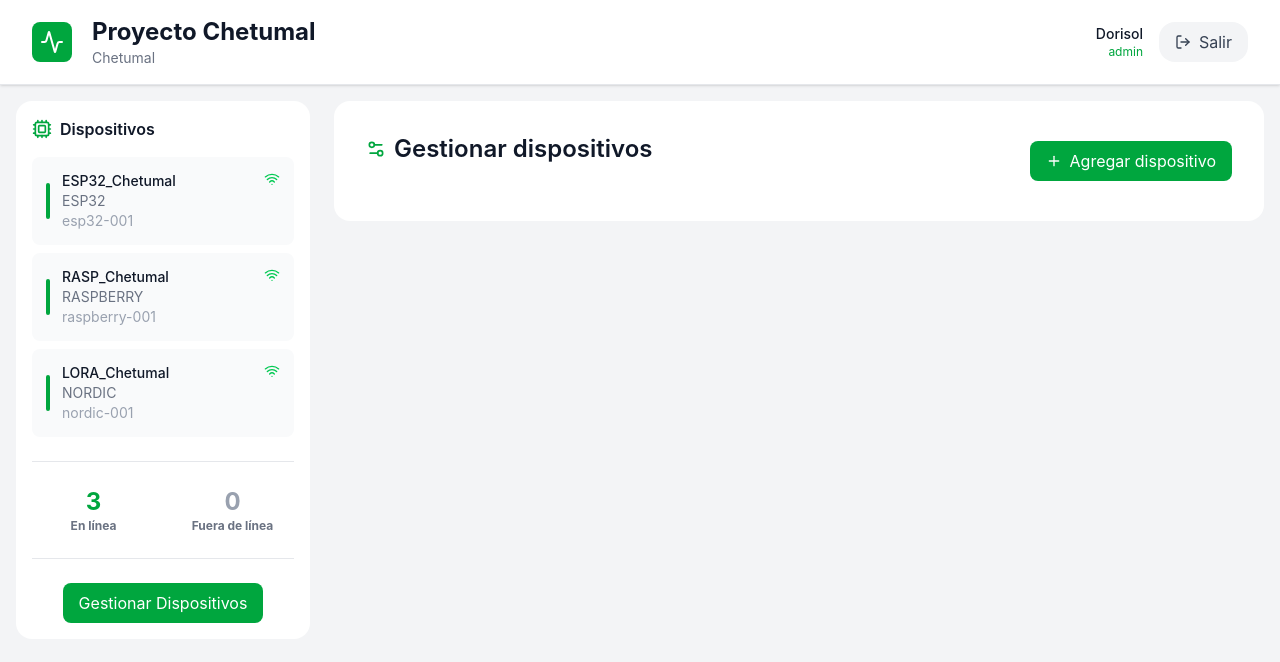
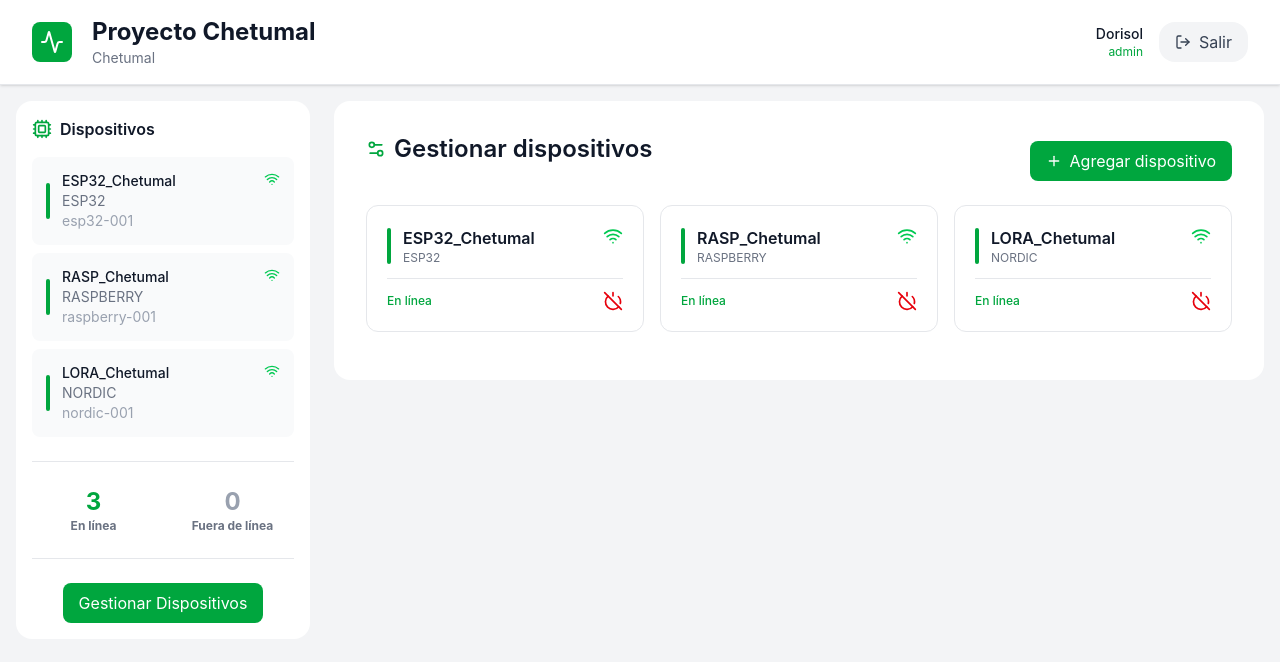
Before and after one commit to Dorisol/plataforma_iot_frontend, a React (Vite) app: page / in a window 1280 px wide. Both pictures are taken after a click on the button "Gestionar Dispositivos". Shown: the top 662 px of the page. Built offline with nearby package versions, Linux system fonts and the light colour scheme.

Commit message:
diseño vista de gestion de dispositivos

```diff
--- a/src/components/dashboard/VistaGestionDispositivos.tsx
+++ b/src/components/dashboard/VistaGestionDispositivos.tsx
@@ -1,11 +1,62 @@
 import { useState } from "react";
-import { Settings2, Plus } from "lucide-react";
+import { Settings2, Plus, Wifi, WifiOff, PowerOff} from "lucide-react";
+import type { Dispositivo } from "../../types/DispositivoInterface";
+import { getDispositivosPorTenant } from "../../helpers/helpers";
 
 interface GestionDispositivosProps {
     idTenant: string;
 }
 
 export function VistaGestionDispositivos({ idTenant }: GestionDispositivosProps) {
+
+    const dispositivosIniciales = getDispositivosPorTenant(idTenant);
+
+    //Definir estado de disposivos
+    //inicializar con los dispositivos que tengo de este tenant
+    const [dispositivos, setDispositivos] = useState<Dispositivo[]>(dispositivosIniciales);
+
+    //Modal
+    const [mostrarModalAgregar, setMostrarModalAgregar] = useState(false);
+    const [nuevoDispositivo, setNuevoDispositivo] = useState({
+        nombre: '',
+        tipo: 'ESP32' as 'ESP32' | 'RASPBERRY' | 'NORDIC',
+    });
+
+    //AQUI CONECTAR AL BACK
+    const handleAgregarDispositivo = (e: React.FormEvent) => {
+        e.preventDefault();
+        if(nuevoDispositivo.nombre){
+            const dispositivo: Dispositivo = {
+                idDispositivo: '12',
+                idTenant,
+                nombre: nuevoDispositivo.nombre,
+                tipo: nuevoDispositivo.tipo,
+                status: 'ON',
+                imagenesDisponibles: true,
+            };
+            setDispositivos([...dispositivos, dispositivo]);
+            setNuevoDispositivo({
+                nombre: '',
+                tipo: 'ESP32'})
+            setMostrarModalAgregar(false);
+        }
+    };
+
+    const handleDesactivarDispositivo = (idDispositivo: string) => {
+        if (confirm('¿Estás seguro de que deseas desactivar este dispositivo?')){
+            const nuevosDispositivos: Dispositivo[] = dispositivos.map((dispositivo) => {
+                if (dispositivo.idDispositivo === idDispositivo){
+                    return {
+                        ...dispositivo,
+                        status: 'OFF' as const,
+                    };
+                }
+                return dispositivo;
+            });
+            setDispositivos(nuevosDispositivos);
+        }
+    };
+
 
     return (
         <div className="bg-white border-gray-200 rounded-2xl p-8">
@@ -18,15 +69,119 @@ export function VistaGestionDispositivos({ idTenant }: GestionDispositivosProps)
                 </div>
 
                 <button
+                    onClick={() => setMostrarModalAgregar(true)}
                     className="flex items-center gap-2 px-4 py-2 bg-green-600 text-white rounded-lg hover:bg-green-700 transition"
                 >
                     <Plus className="w-4 h-4" />
                     Agregar dispositivo
                 </button>
-
             </div>
 
-            {/*  */}
+            <div className="grid grid-cols-3 gap-4 py-4">
+                {/* Por cada dispositivo, crear una card */}
+                {dispositivos.map((dispositivo) => (
+                    <div
+                    key={dispositivo.idDispositivo}
+                    className="bg-white rounded-xl p-5 border border-gray-200 hover:border-indigo-400 transition"
+                    >
+                        <div className="flex items-start justify-between mb-3">
+                            <div className="flex items-center gap-3">
+                                <div className="bg-green-600 w-1 h-9 rounded-sm"><span /></div>
+                                <div>
+                                   <h4 className="font-semibold text-gray-900">{dispositivo.nombre}</h4>
+                                   <p className="text-xs text-gray-500">{dispositivo.tipo}</p>
+                                </div>
+                            </div>
+                            {dispositivo.status === 'ON' ? (
+                                <Wifi className="w-5 h-5 text-green-500"/>
+                            ) : (
+                                <WifiOff className="w-5 h-5 text-gray-400"/>
+                            )}
+                        </div>
+
+                        <div className="flex items-center justify-between pt-3 border-t border-gray-200">
+                            <span className={`text-xs font-medium ${
+                                dispositivo.status === 'ON' ? 'text-green-600' : 'text-gray-500'
+                            }`}>
+                                {dispositivo.status === 'ON' ? 'En línea' : 'Fuera de línea'}
+                            </span>
+
+                            <button
+                            onClick={()=>handleDesactivarDispositivo(dispositivo.idDispositivo)}
+                            className="text-red-600 hover:text-red-700 transition"
+                            >
+                                <PowerOff className="w-5 h-5"/>
+                            </button>
+                        </div>
+                    </div>
+                ))}
+
+                {dispositivos.length === 0 && (
+                    <div className="col-span-full bg-gray-50 rounded-xl border-2 border-dashed border-gray-300 p-8 text-center">
+                        <p className="text-gray-500">No hay dispositivos registrados</p>
+                        <p className="text-sm text-gray-400 mt-1">Haz clic en "Agregar dispositivo" para comenzar</p>
+                    </div>
+                )}
+            </div>
+
+            {/* Modal para agregar dispositivo*/}
+            {mostrarModalAgregar && (
+                <div className="fixed inset-0 z-3 bg-opacity-50 bg-black flex items-center justify-center p-4">
+                    <div className="bg-white rounded-xl shadow-xl max-w-md w-full p-6">
+                        <h3 className="text-xl font-bold text-gray-900 mb-4">Nuevo dispositivo</h3>
+                        <form onSubmit={handleAgregarDispositivo} className="space-y-4">
+                            <div>
+                                <label className="block text-sm font-medium text-gray-700 mb-2">
+                                    Nombre del dispositivo
+                                </label>
+                                <input
+                                    type="text"
+                                    value={nuevoDispositivo.nombre}
+                                    onChange={(e) => setNuevoDispositivo({...nuevoDispositivo, nombre: e.target.value})}
+                                    className="w-full px-4 py-2 border border-gray-300 rounded-lg focus:ring-green-500 focus:border-transparent outline-none"
+                                    required
+                                />
+                            </div>
+                            <div>
+                                <label className="block text-sm font-medium text-gray-700 mb-2">
+                                    Tipo de dispositivo
+                                </label>
+                                <select
+                                value={nuevoDispositivo.nombre}
+                                onChange={(e) => setNuevoDispositivo({...nuevoDispositivo, tipo:e.target.value as any})}
+                                className="w-full px-4 py-2 border border-gray-300 rounded-lg focus:ring-green-500 focus:border-transparent outline-none"
+                                required
+                                >
+                                    <option value="ESP32">ESP32</option>
+                                    <option value="RASPBERRY">Raspberry</option>
+                                    <option value="NORDIC">Nordic</option>
+                                </select>
+                            </div>
+                            <div className="flex gap-3 pt-4">
+                                <button
+                                    type="button"
+                                    onClick={() => {
+                                        setMostrarModalAgregar(false);
+                                        setNuevoDispositivo({nombre: '', tipo: 'ESP32'});
+                                    }}
+                                    className="flex-1 px-4 py-2 bg-gray-100 hover:bg-gray-200 text-gray-700 rounded-lg transition"
+                                    >
+                                        Cancelar
+                                    </button>
+
+                                <button
+                                    type="submit"
+                                    className="flex-1 px-4 py-2 bg-green-600 hover:bg-green-700 text-white rounded-lg transition"
+                                >
+                                    Agregar
+                                </button>
+                            </div>
+                        </form>
+                    </div>
+                </div>
+            )}
+
+
         </div>
     )
 }
```
